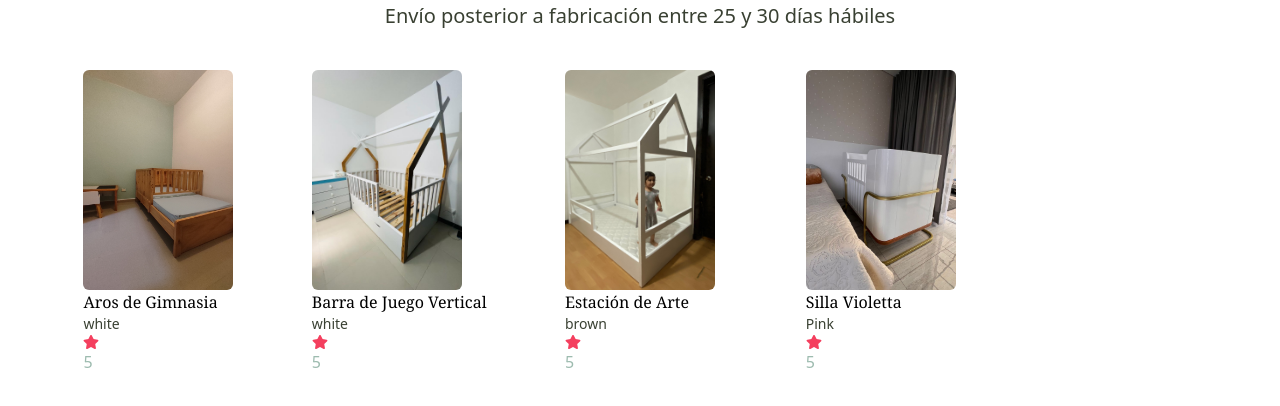
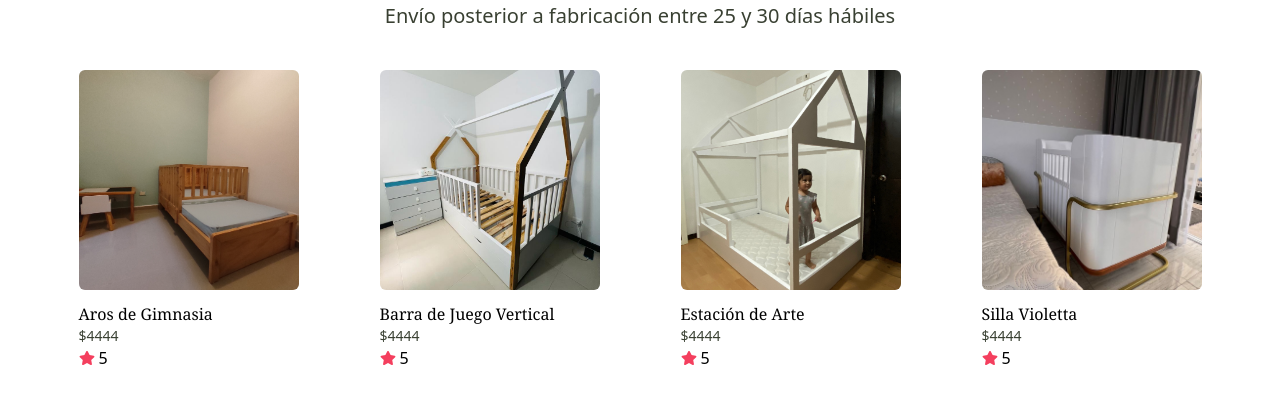
Before and after one commit to josedeveloperfullstack/isamonmobiliario, a React (Vite) app: page / in a window 1280 px wide. Shown: the part 968-1374 px from the top of the page. Built offline with nearby package versions, Linux system fonts and the light colour scheme.

Commit message:
useEffects, AOS, para los productos y comoponente Hero

```diff
--- a/package.json
+++ b/package.json
@@ -10,6 +10,7 @@
     "preview": "vite preview"
   },
   "dependencies": {
+    "aos": "^2.3.4",
     "react": "^18.3.1",
     "react-dom": "^18.3.1",
     "react-icons": "^5.2.1",
--- a/src/App.jsx
+++ b/src/App.jsx
@@ -6,11 +6,20 @@ import viteLogo from '/vite.svg'
 import Navbar from './components/Navbar'*/
 import Hero from './components/Hero/Hero';
 import Products from './components/Products/Products';
-
-
-
+import AOS from 'aos';
+import 'aos/dist/aos.css';
 
 const App = () => {
+
+  React.useEffect(() => {
+    AOS.init({
+      offset: 100,
+      duration: 800,
+      easing: 'ease-in-sine',
+      delay: 100,
+    });
+    AOS.refresh();
+  }, []);
   return <div>
     <Navbar/>
     <Hero/>
--- a/src/components/Hero/Hero.jsx
+++ b/src/components/Hero/Hero.jsx
@@ -64,12 +64,24 @@ const Hero = () => {
               <div className='flex flex-col justify-center
               gap-4 pt-12 sm:pt-0 text-center sm:text-left
               order-2 sm:order-1 relative z-10'>
-                <h1 className='text-5xl sm:text-5xl lg:text-5xl font-serif text-cafeisamonborder'>
+                <h1
+                data-aos='zoom-out'
+                data-aos-duration='500'
+                data-aos-once='true'
+                className='text-5xl sm:text-5xl lg:text-5xl font-serif text-cafeisamonborder'>
                     {data.title}</h1>
-                  <p className='text-sm'>{data.description}</p>
+                  <p
+                  data-aos='zoom-out'
+                  data-aos-duration='500'
+                  data-aos-once='true'
+                  className='text-sm'>{data.description}</p>
 
 
-              <div>
+              <div
+                data-aos='fade-up'
+                data-aos-duration='500'
+                data-aos-delay='300'
+              >
                 <button className='bg-amarilloisamon text-black   hover:scale-105
                 duration-200 py-2 px-4 rounded-full'>
                   Comprar
@@ -79,7 +91,10 @@ const Hero = () => {
             {/* image section */}
             <div className='order-1 sm:order-2 '
           >
-              <div className='relative z-10' >
+              <div
+              data-aos='zoom-in'
+              data-aos-once='true'
+              className='relative z-10' >
                 <img
                 src={data.img}
                 alt=""
--- a/src/components/Products/Products.jsx
+++ b/src/components/Products/Products.jsx
@@ -4,6 +4,7 @@ import Img2 from '../../assets/products/imagen2.JPG'
 import Img3 from '../../assets/products/imagen3.JPG'
 import Img4 from '../../assets/products/imagen4.JPG'
 import { FaStar } from 'react-icons/fa'
+import { IoPricetagsOutline } from 'react-icons/io5'
 
 const ProductsData = [
     {
@@ -11,7 +12,7 @@ const ProductsData = [
         img: Img1,
         title: "Aros de Gimnasia",
         rating: 5.0,
-        color: "white",
+        price: "$4444",
         aosDelay: "0",
     },
     {
@@ -19,7 +20,7 @@ const ProductsData = [
         img: Img2,
         title: "Barra de Juego Vertical",
         rating: 5.0,
-        color: "white",
+        price: "$4444",
         aosDelay: "0",
     },
     {
@@ -27,7 +28,7 @@ const ProductsData = [
         img: Img3,
         title: "Estación de Arte",
         rating: 5.0,
-        color: "brown",
+        price: "$4444",
         aosDelay: "0",
     },
     {
@@ -35,7 +36,7 @@ const ProductsData = [
         img: Img4,
         title: "Silla Violetta",
         rating: 5.0,
-        color: "Pink",
+        price: "$4444",
         aosDelay: "0",
     },
 ]
@@ -45,31 +46,36 @@ const Products = () => {
             <div className='container'>
                 {/*Header section */}
                 <div className='text-center mb-10 max-w-[600px] mx-auto' >
-                    <p className='text-xl text-rosadoisamon'>Nuevos</p>
-                    <h1 className='text-3xl font-serif'>Productos</h1>
-                    <p className='text-xl text-rosadoisamon'>
+                    <p data-aos='fade-up' className='text-xl text-rosadoisamon'>Nuevos</p>
+                    <h1 data-aos='fade-up'className='text-3xl font-serif'>Productos</h1>
+                    <p data-aos='fade-up'className='text-xl text-rosadoisamon'>
                     Envío posterior a fabricación entre 25 y 30 días hábiles
                     </p>
                 </div>
                 {/*Body section */}
                 <div>
                     <div
-                    className='grid grid-cols-1 sm:grid-cols-3
-                    md:grid-cols-4 lg:grid-cols-5 place-items-center
+                    className='grid grid-cols-1 sm:grid-cols-2
+                    md:grid-cols-3 lg:grid-cols-4 place-items-center
                     gap-5'>
 
                     {/*card section*/}
                     {ProductsData.map((data) => (
-                        <div>
+                        <div
+                        data-aos='fade-up'
+                        data-aos-delay={data.aosDelay}
+                        key={data.id}
+                        className='space-y-3'>
+
                             <img src={data.img} alt=''
-                            className='h-[220px] w-[150px] object-cover rounded-md'
+                            className='h-[220px] w-[220px] object-cover rounded-md'
                              />
                              <div>
                                 <h3 className='font-serif'>{data.title}</h3>
                                 <p className='text-sm text-rosadoisamon'>
-                                    {data.color}
+                                    {data.price}
                                 </p>
-                                <div className='text-amarilloisamon'>
+                                <div className='flex items-center gap-1'>
                                     <FaStar className='text-rose-500'/>
                                     <span>{data.rating}</span>
                                 </div>
```
Also changed, not shown: 2 other files (tests, documents, lock files or other folders).
